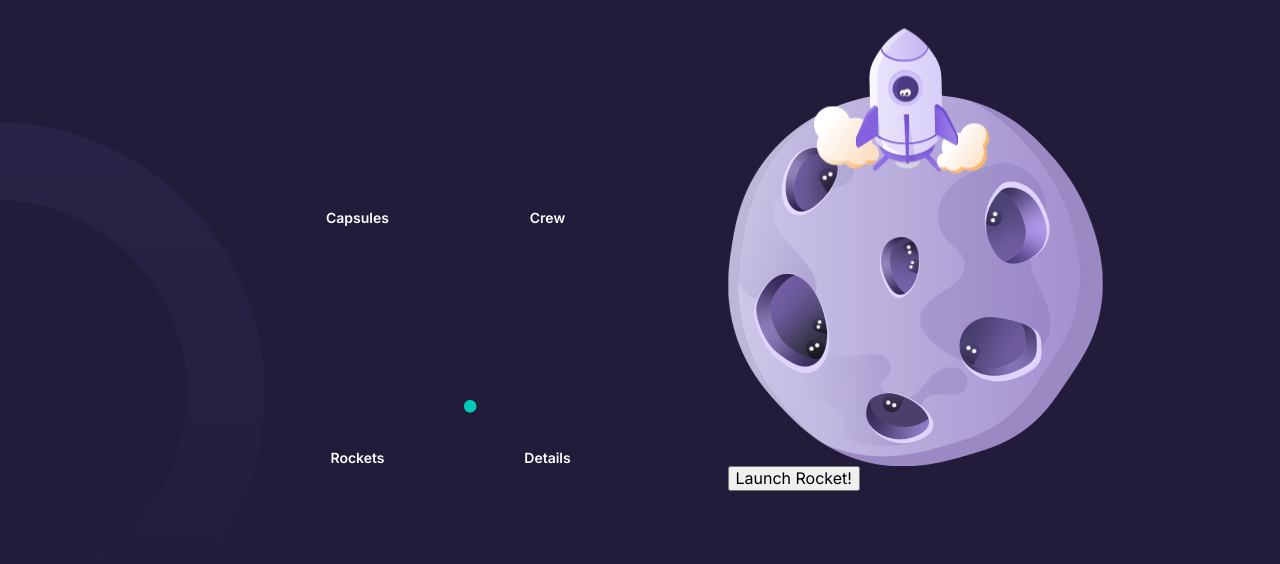
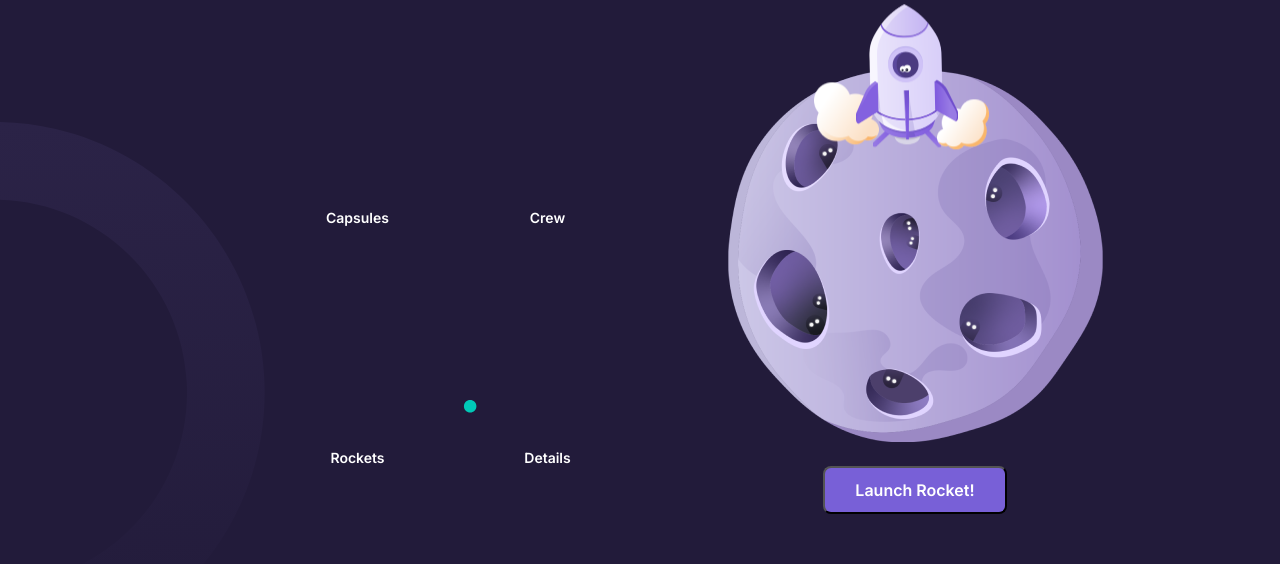
Before and after one commit to martafrackiewicz/mf-cosmos, a React (Create React App) app: page / in a window 1280 px wide. Shown: the part 381-945 px from the top of the page. Built offline with nearby package versions, Linux system fonts and the light colour scheme.

Commit message:
Move button to separate component and style

```diff
--- /dev/null
+++ b/src/components/Button/Button.js
@@ -0,0 +1,10 @@
+import "./Button.scss";
+
+const Button = ({ launchRocket }) => {
+
+  return (
+      <button onClick={() => launchRocket()} className="launch-button">Launch Rocket!</button>
+  );
+};
+
+export default Button;
--- /dev/null
+++ b/src/components/Button/Button.scss
@@ -0,0 +1,12 @@
+@import "../../scss/colors";
+
+.launch-button {
+  height: 48px;
+  width: 184px;
+  color: $c-font-primary;
+  font-weight: 600;
+  background-color: $c-button;
+  border-radius: 8px;
+  outline: none;
+
+}
--- a/src/components/Illustration/Illustration.js
+++ b/src/components/Illustration/Illustration.js
@@ -1,4 +1,5 @@
 import { useState } from "react";
+import Button from "../Button/Button";
 import planet from "../../assets/images/planet.png";
 import landingGear from "../../assets/images/landing_gear.png";
 import rocket from "../../assets/images/rocket.png";
@@ -21,7 +22,7 @@ const Illustration = () => {
   };
 
   return (
-    <div>
+    <div className="planet-section-wrapper">
       <div className="illustration-wrapper">
         <div
           className={
@@ -42,7 +43,7 @@ const Illustration = () => {
         </div>
         <img src={planet} className="planet" alt="planet"></img>
       </div>
-      <button onClick={() => launchRocket()}>Launch Rocket!</button>
+      <Button launchRocket={launchRocket} />
     </div>
   );
 };
--- a/src/components/Illustration/Illustration.scss
+++ b/src/components/Illustration/Illustration.scss
@@ -1,7 +1,15 @@
+.planet-section-wrapper {
+  display: flex;
+  justify-content: center;
+  align-items: center;
+  flex-direction: column;
+}
+
 .illustration-wrapper {
   position: relative;
   width: 375px;
   height: 372px;
+  margin-bottom: 24px;
 
   .rocket-wrapper {
     position: absolute;
--- a/src/scss/_colors.scss
+++ b/src/scss/_colors.scss
@@ -1,4 +1,5 @@
 $c-background: #221B3A;
+$c-button: #7860D7;
 $c-font-footer: #8D7FBC;
 $c-font-primary: #FFFFFF;
 
```
